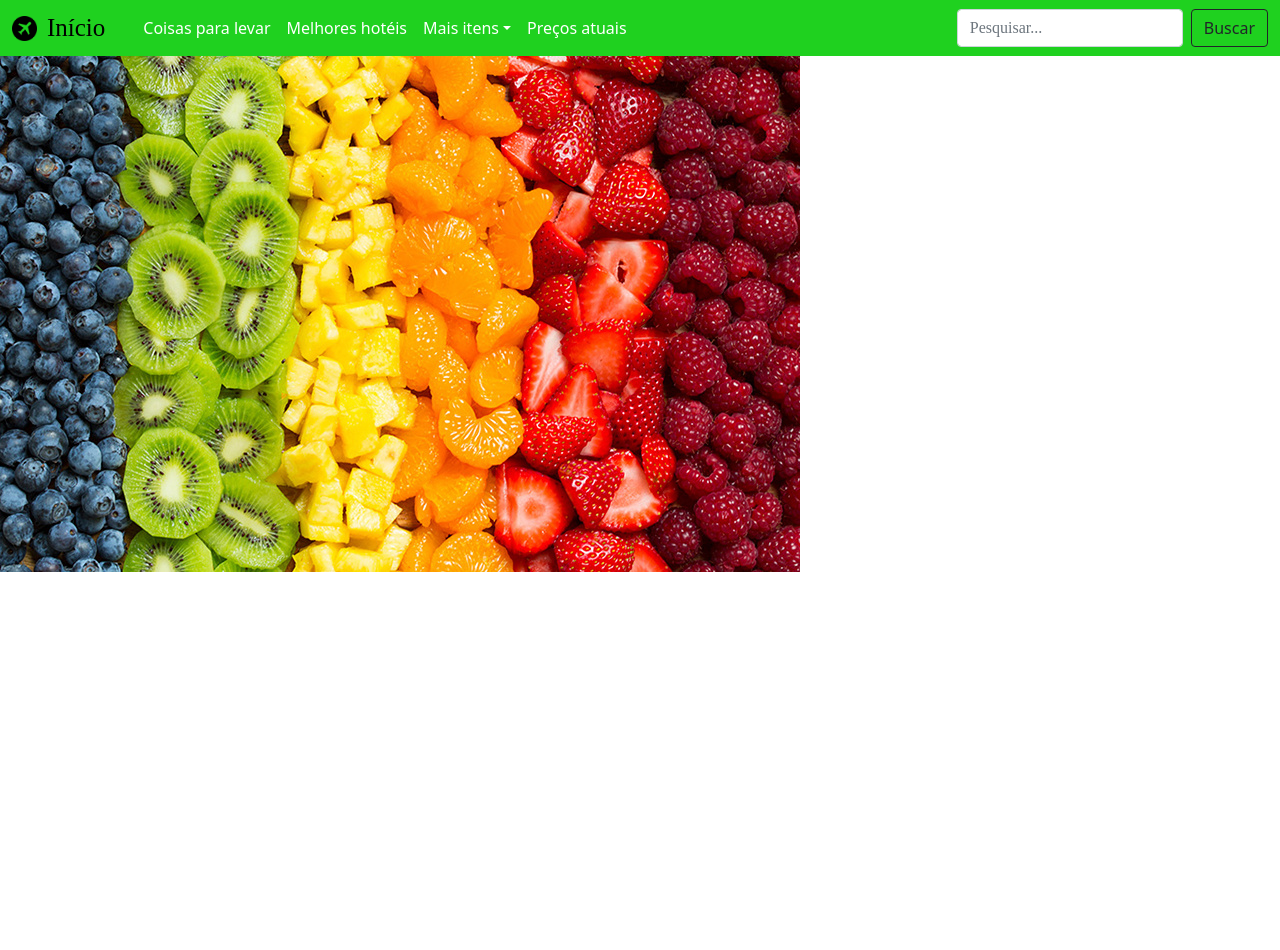
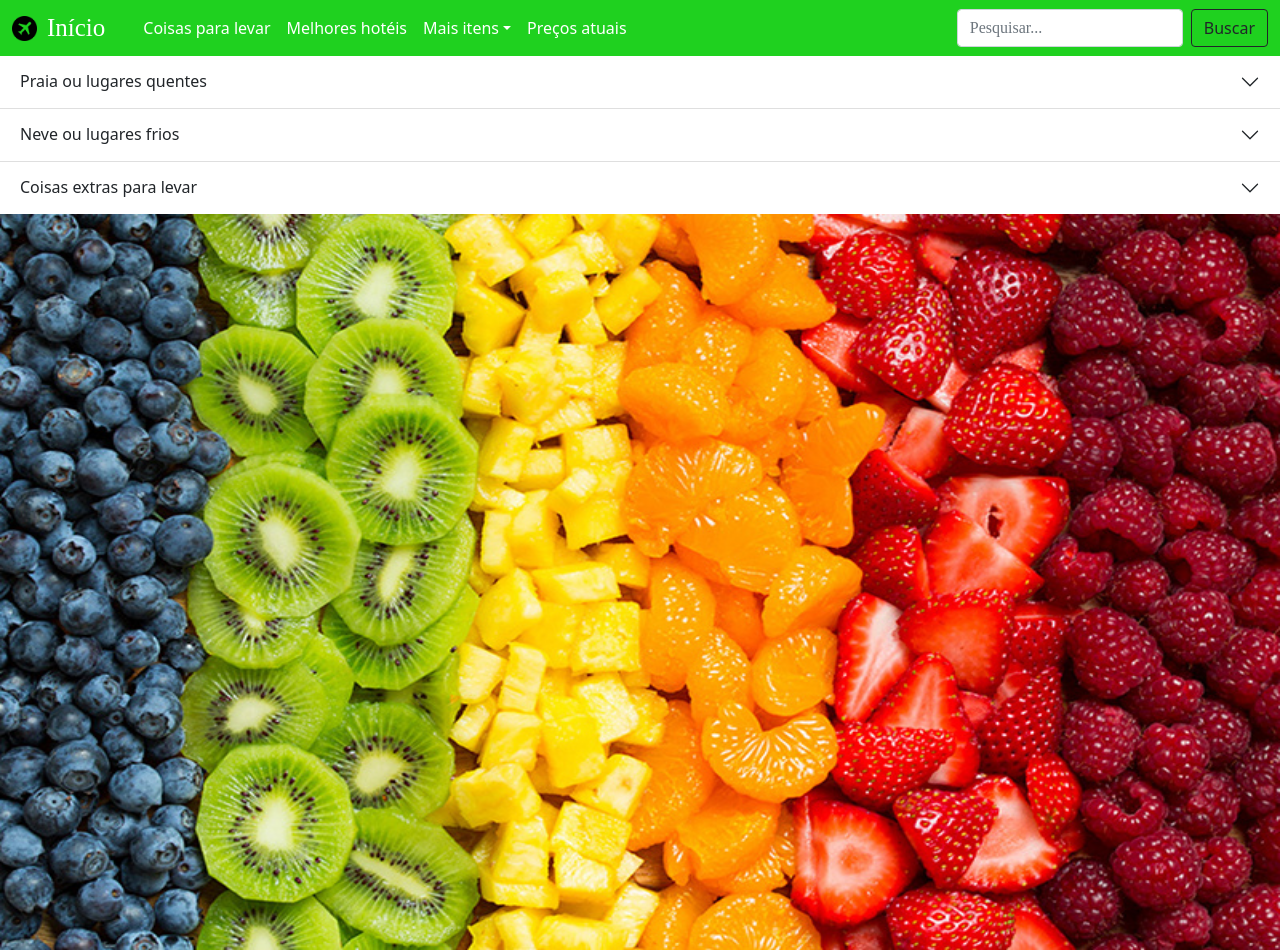
Before and after one commit to GabrielaMGC/React, a React (Create React App) app: page /coisas_para_levar in a window 1280 px wide. Before the commit the page ends 800 px from the top, so only its background shows below. Built offline with nearby package versions, Linux system fonts and the light colour scheme.

Commit message:
finalizando coisas pra levar e Home

```diff
--- a/src/App.js
+++ b/src/App.js
@@ -10,7 +10,7 @@ function App() {
    <Navbar/>
    <Routes>
         <Route path="/" element={ <Home/> } />
-        <Route path="coisas_para_levar" element={ <Coisas_para_levar/> } />
+        <Route path="/coisas_para_levar" element={ <Coisas_para_levar/> } />
       </Routes>
    </>
  );
--- a/src/Components/Home/index.js
+++ b/src/Components/Home/index.js
@@ -1,11 +1,18 @@
+import styled from 'styled-components';
 import quarto1 from '../Imagens/quarto1.jpg';
 
 const Home = ()=>{
     return(
         <>
-        <img src ={quarto1}/>
+        <ImagemQuarto src ={quarto1}/>
         </>
     );
 }
 
 export default Home;
+
+const ImagemQuarto = styled.img`
+width: 100vw;
+height: 92vh;
+
+`;
--- a/src/Components/NavBar/Index.js
+++ b/src/Components/NavBar/Index.js
@@ -9,14 +9,14 @@ function Navbar (){
         <nav class="navbar navbar-expand-lg navbar-dark navbar-site">
         <div class="container-fluid">
           <Aviao src={aviao}/>
-          <a class="Pagina_inicial" href="#">Início</a>
+          <Link to="/" class="Pagina_inicial">Início</Link>
           <button class="navbar-toggler" type="button" data-bs-toggle="collapse" data-bs-target="#navbarSupportedContent" aria-controls="navbarSupportedContent" aria-expanded="false" aria-label="Toggle navigation">
             <span class="navbar-toggler-icon"></span>
           </button>
           <div class="collapse navbar-collapse" id="navbarSupportedContent">
             <ul class="navbar-nav me-auto mb-2 mb-lg-0">
               <li class="nav-item">
-              <Link to="about" class="nav-link active" >Coisas para levar</Link>
+              <Link to="/coisas_para_levar" class="nav-link active" >Coisas para levar</Link>
               </li>
               <li class="nav-item">
                 <a class="nav-link active" href="#">Melhores hotéis</a>
@@ -46,6 +46,12 @@ function Navbar (){
     )
 }
 
+
+
+
+
+
+
 export default Navbar;
 
 const Aviao = styled.img`
--- a/src/Components/NavBar/NavBar.css
+++ b/src/Components/NavBar/NavBar.css
@@ -2,7 +2,7 @@
     background-color: rgb(31, 209, 31);
 }
 .Pagina_inicial{
-    color:rgb(0, 0, 0);
+    color:rgb(255, 255, 255);
     font-size: 25px;
     text-decoration: none;
     padding-right: 30px;
--- a/src/Components/coisas_para_levar/index.js
+++ b/src/Components/coisas_para_levar/index.js
@@ -1,11 +1,77 @@
+import styled from 'styled-components';
 import frutas1 from '../Imagens/frutas1.jpg';
 
 const Coisas_para_levar = ()=>{
     return(
         <>
-        <img src ={frutas1}/>
+        <div class="accordion accordion-flush" id="accordionFlushExample">
+  <div class="accordion-item">
+    <h2 class="accordion-header" id="flush-headingOne">
+      <button class="accordion-button collapsed" type="button" data-bs-toggle="collapse" data-bs-target="#flush-collapseOne" aria-expanded="false" aria-controls="flush-collapseOne">
+       Praia ou lugares quentes
+      </button>
+    </h2>
+    <div id="flush-collapseOne" class="accordion-collapse collapse" aria-labelledby="flush-headingOne" data-bs-parent="#accordionFlushExample">
+      <div class="accordion-body">- Roupas de banho;
+      - Toalhas;
+      - Regatas ou camisas de manga curta;
+      - Shorts/bermudas;
+      - Uma calça para emergências;
+      - Um casaco(podendo ser fino ou grosso) para emergências;
+      - Chinelo
+      - Sapato do seu interesse(tênis, sandália, etc);
+      - Capinha a prova d'água(se tiver);
+      - Óculos escuros;
+      - Meias. <code></code></div>
+    </div>
+  </div>
+  <div class="accordion-item">
+    <h2 class="accordion-header" id="flush-headingTwo">
+      <button class="accordion-button collapsed" type="button" data-bs-toggle="collapse" data-bs-target="#flush-collapseTwo" aria-expanded="false" aria-controls="flush-collapseTwo">
+        Neve ou lugares frios
+      </button>
+    </h2>
+    <div id="flush-collapseTwo" class="accordion-collapse collapse" aria-labelledby="flush-headingTwo" data-bs-parent="#accordionFlushExample">
+      <div class="accordion-body">- Casacos(um fino e pelo menos um grosso);
+      - Botas ou um sapato grosso;
+      - Blusas de manga comprida;
+      - Calças;
+      - Luvas, cachecol, gorro e entre outros. <code></code> </div>
+    </div>
+  </div>
+  <div class="accordion-item">
+    <h2 class="accordion-header" id="flush-headingThree">
+      <button class="accordion-button collapsed" type="button" data-bs-toggle="collapse" data-bs-target="#flush-collapseThree" aria-expanded="false" aria-controls="flush-collapseThree">
+        Coisas extras para levar
+      </button>
+    </h2>
+    <div id="flush-collapseThree" class="accordion-collapse collapse" aria-labelledby="flush-headingThree" data-bs-parent="#accordionFlushExample">
+      <div class="accordion-body">- Protetor solar;
+      - Creme pra cabelo;
+      - Hidratante;
+      - Uma bolsa de mão(se não estiver carregando uma já);
+      - Protetor labial;
+      - Fones de ouvido;
+      - Chicletes ou balas;
+      - Escova de cabelo;
+      - Escova de dente;
+      - Roupas íntimas
+      - Prendedor de cabelo;
+      - Pasta de dente;
+      - Cartão de crédito e dinheiro;
+      - Entre outros.<code></code> </div>
+    </div>
+  </div>
+</div>
+        <ImagemFrutas src ={frutas1}/>
         </>
     );
 }
 
 export default Coisas_para_levar;
+
+const ImagemFrutas = styled.img`
+width: 100vw;
+height: 92vh;
+
+`;
```
